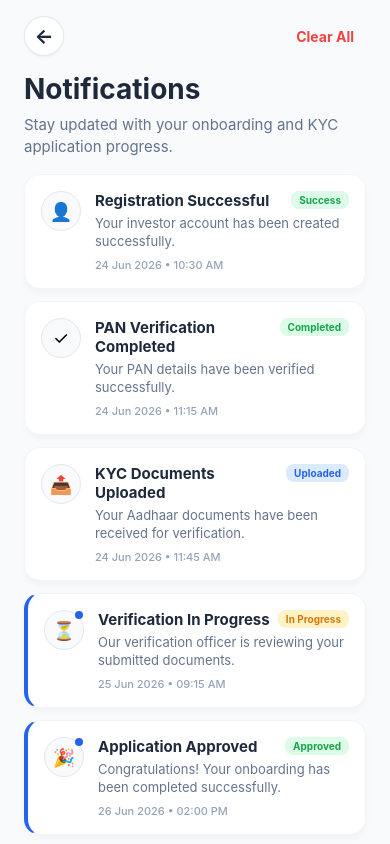
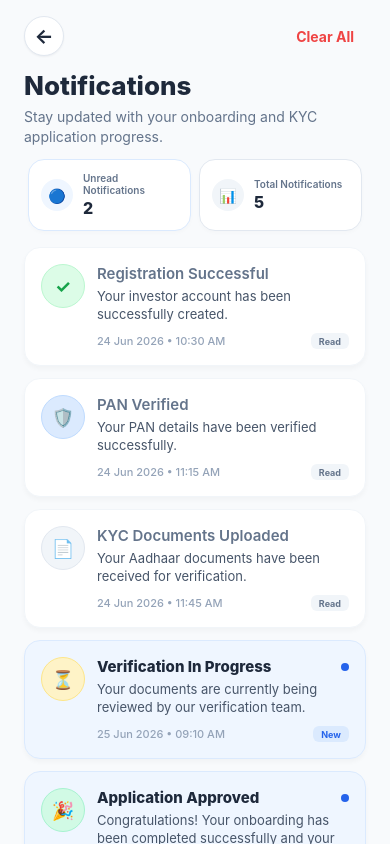
Before and after one commit to Mahesh1064156/mfinvestor_onboarding_kyc_mobile, a React Native app: screen /NotificationScreen in a window 390 px wide. Built offline with nearby package versions, Linux system fonts and the light colour scheme.

Commit message:
feat: implement premium notifications screen on mobile client

```diff
--- a/src/screens/Dashboard/NotificationScreen.tsx
+++ b/src/screens/Dashboard/NotificationScreen.tsx
@@ -11,9 +11,6 @@ import {
   Alert,
 } from 'react-native';
 
-// TODO: Configure React Navigation in the project. Once configured, you can type props with:
-// import { NativeStackScreenProps } from '@react-navigation/native-stack';
-// or use the useNavigation hook.
 interface NotificationScreenProps {
   navigation?: {
     navigate: (screenName: string, params?: any) => void;
@@ -27,8 +24,6 @@ interface NotificationItem {
   description: string;
   time: string;
   icon: string;
-  badge?: string;
-  badgeType?: 'success' | 'warning' | 'info';
   isRead: boolean;
 }
 
@@ -36,21 +31,17 @@ const INITIAL_NOTIFICATIONS: NotificationItem[] = [
   {
     id: '1',
     title: 'Registration Successful',
-    description: 'Your investor account has been created successfully.',
+    description: 'Your investor account has been successfully created.',
     time: '24 Jun 2026 • 10:30 AM',
-    icon: '👤',
-    badge: 'Success',
-    badgeType: 'success',
+    icon: 'CHECK_CIRCLE',
     isRead: true,
   },
   {
     id: '2',
-    title: 'PAN Verification Completed',
+    title: 'PAN Verified',
     description: 'Your PAN details have been verified successfully.',
     time: '24 Jun 2026 • 11:15 AM',
-    icon: '✓',
-    badge: 'Completed',
-    badgeType: 'success',
+    icon: 'SHIELD_CHECK',
     isRead: true,
   },
   {
@@ -58,29 +49,23 @@ const INITIAL_NOTIFICATIONS: NotificationItem[] = [
     title: 'KYC Documents Uploaded',
     description: 'Your Aadhaar documents have been received for verification.',
     time: '24 Jun 2026 • 11:45 AM',
-    icon: '📤',
-    badge: 'Uploaded',
-    badgeType: 'info',
+    icon: 'DOCUMENT',
     isRead: true,
   },
   {
     id: '4',
     title: 'Verification In Progress',
-    description: 'Our verification officer is reviewing your submitted documents.',
-    time: '25 Jun 2026 • 09:15 AM',
-    icon: '⏳',
-    badge: 'In Progress',
-    badgeType: 'warning',
+    description: 'Your documents are currently being reviewed by our verification team.',
+    time: '25 Jun 2026 • 09:10 AM',
+    icon: 'CLOCK',
     isRead: false,
   },
   {
     id: '5',
     title: 'Application Approved',
-    description: 'Congratulations! Your onboarding has been completed successfully.',
+    description: 'Congratulations! Your onboarding has been completed successfully and your investor account is now active.',
     time: '26 Jun 2026 • 02:00 PM',
-    icon: '🎉',
-    badge: 'Approved',
-    badgeType: 'success',
+    icon: 'SUCCESS_BADGE',
     isRead: false,
   },
 ];
@@ -90,7 +75,7 @@ const NotificationScreen: React.FC<NotificationScreenProps> = ({ navigation }) =
   const [refreshing, setRefreshing] = useState(false);
 
   const handleRefresh = () => {
-    // TODO: Integrate actual API call here to fetch client notifications.
+    // TODO: Connect to backend API to fetch real investor notifications in the future.
     // Example:
     // setRefreshing(true);
     // try {
@@ -102,12 +87,11 @@ const NotificationScreen: React.FC<NotificationScreenProps> = ({ navigation }) =
     //   setRefreshing(false);
     // }
 
-    // Simulate network pull-to-refresh
     setRefreshing(true);
     setTimeout(() => {
       setRefreshing(false);
       setNotifications(INITIAL_NOTIFICATIONS);
-    }, 1500);
+    }, 1200);
   };
 
   const handleClearAll = () => {
@@ -131,21 +115,53 @@ const NotificationScreen: React.FC<NotificationScreenProps> = ({ navigation }) =
     );
   };
 
-  const renderBadge = (badge: string, type?: 'success' | 'warning' | 'info') => {
-    let badgeStyle = styles.badgeInfo;
-    let badgeTextStyle = styles.badgeTextInfo;
+  const renderIcon = (icon: string) => {
+    switch (icon) {
+      case 'CHECK_CIRCLE':
+        return (
+          <View style={[styles.iconBg, { backgroundColor: '#DCFCE7', borderColor: '#BBF7D0' }]}>
+            <Text style={[styles.iconEmoji, { color: '#16A34A' }]}>✓</Text>
+          </View>
+        );
+      case 'SHIELD_CHECK':
+        return (
+          <View style={[styles.iconBg, { backgroundColor: '#DBEAFE', borderColor: '#BFDBFE' }]}>
+            <Text style={[styles.iconEmoji, { color: '#2563EB' }]}>🛡️</Text>
+          </View>
+        );
+      case 'DOCUMENT':
+        return (
+          <View style={[styles.iconBg, { backgroundColor: '#F1F5F9', borderColor: '#E2E8F0' }]}>
+            <Text style={[styles.iconEmoji, { color: '#475569' }]}>📄</Text>
+          </View>
+        );
+      case 'CLOCK':
+        return (
+          <View style={[styles.iconBg, { backgroundColor: '#FEF3C7', borderColor: '#FDE68A' }]}>
+            <Text style={[styles.iconEmoji, { color: '#D97706' }]}>⏳</Text>
+          </View>
+        );
+      case 'SUCCESS_BADGE':
+        return (
+          <View style={[styles.iconBg, { backgroundColor: '#D1FAE5', borderColor: '#A7F3D0' }]}>
+            <Text style={[styles.iconEmoji, { color: '#059669' }]}>🎉</Text>
+          </View>
+        );
+      default:
+        return (
+          <View style={[styles.iconBg, { backgroundColor: '#F8FAFC', borderColor: '#E2E8F0' }]}>
+            <Text style={styles.iconEmoji}>🔔</Text>
+          </View>
+        );
+    }
+  };
 
-    if (type === 'success') {
-      badgeStyle = styles.badgeSuccess;
-      badgeTextStyle = styles.badgeTextSuccess;
-    } else if (type === 'warning') {
-      badgeStyle = styles.badgeWarning;
-      badgeTextStyle = styles.badgeTextWarning;
-    }
-
+  const renderReadBadge = (isRead: boolean) => {
     return (
-      <View style={[styles.badge, badgeStyle]}>
-        <Text style={[styles.badgeText, badgeTextStyle]}>{badge}</Text>
+      <View style={[styles.readBadge, isRead ? styles.readBadgeRead : styles.readBadgeUnread]}>
+        <Text style={[styles.readBadgeText, isRead ? styles.readBadgeTextRead : styles.readBadgeTextUnread]}>
+          {isRead ? 'Read' : 'New'}
+        </Text>
       </View>
     );
   };
@@ -153,26 +169,32 @@ const NotificationScreen: React.FC<NotificationScreenProps> = ({ navigation }) =
   const renderItem = ({ item }: { item: NotificationItem }) => {
     return (
       <TouchableOpacity
-        style={[styles.notificationCard, !item.isRead && styles.unreadCard]}
+        style={[
+          styles.notificationCard,
+          !item.isRead && styles.unreadCard,
+        ]}
         onPress={() => handleToggleRead(item.id)}
-        activeOpacity={0.8}
+        activeOpacity={0.85}
         accessibilityRole="button"
       >
         <View style={styles.cardLayout}>
           {/* Status Icon */}
-          <View style={styles.iconContainer}>
-            <Text style={styles.statusIcon}>{item.icon}</Text>
-            {!item.isRead && <View style={styles.unreadIndicator} />}
-          </View>
+          {renderIcon(item.icon)}
 
           {/* Details */}
           <View style={styles.detailsContainer}>
             <View style={styles.cardHeaderRow}>
-              <Text style={styles.cardTitle}>{item.title}</Text>
-              {item.badge && renderBadge(item.badge, item.badgeType)}
+              <Text style={[styles.cardTitle, !item.isRead && styles.unreadTitleText]}>
+                {item.title}
+              </Text>
+              {!item.isRead && <View style={styles.blueDot} />}
             </View>
             <Text style={styles.cardDesc}>{item.description}</Text>
-            <Text style={styles.cardTime}>{item.time}</Text>
+
+            <View style={styles.cardFooterRow}>
+              <Text style={styles.cardTime}>{item.time}</Text>
+              {renderReadBadge(item.isRead)}
+            </View>
           </View>
         </View>
       </TouchableOpacity>
@@ -195,6 +217,9 @@ const NotificationScreen: React.FC<NotificationScreenProps> = ({ navigation }) =
       </View>
     );
   };
+
+  const unreadCount = notifications.filter((n) => !n.isRead).length;
+  const totalCount = notifications.length;
 
   return (
     <SafeAreaView style={styles.safeArea}>
@@ -220,6 +245,31 @@ const NotificationScreen: React.FC<NotificationScreenProps> = ({ navigation }) =
           Stay updated with your onboarding and KYC application progress.
         </Text>
       </View>
+
+      {/* Summary Card */}
+      {notifications.length > 0 && (
+        <View style={styles.summaryContainer}>
+          <View style={[styles.summaryCard, { borderColor: '#DBEAFE' }]}>
+            <View style={[styles.summaryIconBg, { backgroundColor: '#EFF6FF' }]}>
+              <Text style={{ fontSize: 14 }}>🔵</Text>
+            </View>
+            <View style={styles.summaryInfo}>
+              <Text style={styles.summaryLbl}>Unread Notifications</Text>
+              <Text style={styles.summaryVal}>{unreadCount}</Text>
+            </View>
+          </View>
+
+          <View style={[styles.summaryCard, { borderColor: '#E2E8F0' }]}>
+            <View style={[styles.summaryIconBg, { backgroundColor: '#F1F5F9' }]}>
+              <Text style={{ fontSize: 14 }}>📊</Text>
+            </View>
+            <View style={styles.summaryInfo}>
+              <Text style={styles.summaryLbl}>Total Notifications</Text>
+              <Text style={styles.summaryVal}>{totalCount}</Text>
+            </View>
+          </View>
+        </View>
+      )}
 
       {/* Notifications List / Empty State */}
       <FlatList
@@ -255,14 +305,13 @@ const styles = StyleSheet.create({
   header: {
     paddingHorizontal: 24,
     paddingTop: Platform.OS === 'android' ? 32 : 16,
-    paddingBottom: 16,
-    backgroundColor: '#F8FAFC',
+    paddingBottom: 12,
   },
   headerTopRow: {
     flexDirection: 'row',
     justifyContent: 'space-between',
     alignItems: 'center',
-    marginBottom: 16,
+    marginBottom: 14,
   },
   backButton: {
     width: 40,
@@ -273,7 +322,6 @@ const styles = StyleSheet.create({
     alignItems: 'center',
     borderWidth: 1,
     borderColor: '#E2E8F0',
-    // Soft shadow
     shadowColor: '#0F172A',
     shadowOffset: { width: 0, height: 1 },
     shadowOpacity: 0.05,
@@ -295,15 +343,58 @@ const styles = StyleSheet.create({
     color: '#EF4444',
   },
   title: {
-    fontSize: 28,
-    fontWeight: 'bold',
+    fontSize: 26,
+    fontWeight: '800',
     color: '#1E293B',
-    marginBottom: 8,
+    marginBottom: 6,
   },
   subtitle: {
-    fontSize: 15,
+    fontSize: 14,
     color: '#64748B',
-    lineHeight: 22,
+    lineHeight: 20,
+  },
+  summaryContainer: {
+    flexDirection: 'row',
+    justifyContent: 'space-between',
+    paddingHorizontal: 24,
+    marginBottom: 16,
+  },
+  summaryCard: {
+    flex: 1,
+    flexDirection: 'row',
+    alignItems: 'center',
+    backgroundColor: '#FFFFFF',
+    borderRadius: 16,
+    padding: 12,
+    borderWidth: 1,
+    marginHorizontal: 4,
+    shadowColor: '#0F172A',
+    shadowOffset: { width: 0, height: 2 },
+    shadowOpacity: 0.02,
+    shadowRadius: 4,
+    elevation: 1,
+  },
+  summaryIconBg: {
+    width: 32,
+    height: 32,
+    borderRadius: 16,
+    justifyContent: 'center',
+    alignItems: 'center',
+    marginRight: 10,
+  },
+  summaryInfo: {
+    flex: 1,
+  },
+  summaryLbl: {
+    fontSize: 10,
+    color: '#64748B',
+    fontWeight: '600',
+  },
+  summaryVal: {
+    fontSize: 16,
+    fontWeight: '800',
+    color: '#1E293B',
+    marginTop: 2,
   },
   listContent: {
     paddingHorizontal: 24,
@@ -320,44 +411,32 @@ const styles = StyleSheet.create({
     marginBottom: 12,
     borderWidth: 1,
     borderColor: '#F1F5F9',
-    // Soft shadow
     shadowColor: '#0F172A',
-    shadowOffset: { width: 0, height: 4 },
+    shadowOffset: { width: 0, height: 3 },
     shadowOpacity: 0.03,
-    shadowRadius: 6,
+    shadowRadius: 5,
     elevation: 2,
   },
   unreadCard: {
-    borderLeftWidth: 4,
-    borderLeftColor: '#2563EB',
+    backgroundColor: '#EFF6FF',
+    borderColor: '#DBEAFE',
   },
   cardLayout: {
     flexDirection: 'row',
     alignItems: 'flex-start',
   },
-  iconContainer: {
-    width: 40,
-    height: 40,
-    borderRadius: 20,
-    backgroundColor: '#F8FAFC',
+  iconBg: {
+    width: 44,
+    height: 44,
+    borderRadius: 22,
+    borderWidth: 1.5,
     justifyContent: 'center',
     alignItems: 'center',
-    borderWidth: 1,
-    borderColor: '#E2E8F0',
-    marginRight: 14,
-    position: 'relative',
+    marginRight: 12,
   },
-  statusIcon: {
+  iconEmoji: {
     fontSize: 18,
-  },
-  unreadIndicator: {
-    position: 'absolute',
-    top: 0,
-    right: 0,
-    width: 8,
-    height: 8,
-    borderRadius: 4,
-    backgroundColor: '#2563EB',
+    fontWeight: 'bold',
   },
   detailsContainer: {
     flex: 1,
@@ -365,52 +444,61 @@ const styles = StyleSheet.create({
   cardHeaderRow: {
     flexDirection: 'row',
     justifyContent: 'space-between',
-    alignItems: 'flex-start',
+    alignItems: 'center',
     marginBottom: 4,
   },
   cardTitle: {
     fontSize: 15,
-    fontWeight: '700',
+    fontWeight: '600',
+    color: '#64748B',
+    flex: 1,
+  },
+  unreadTitleText: {
     color: '#1E293B',
-    flex: 1,
-    marginRight: 8,
+    fontWeight: '800',
+  },
+  blueDot: {
+    width: 8,
+    height: 8,
+    borderRadius: 4,
+    backgroundColor: '#2563EB',
+    marginLeft: 8,
   },
   cardDesc: {
     fontSize: 13,
-    color: '#64748B',
+    color: '#475569',
     lineHeight: 18,
-    marginBottom: 8,
+    marginBottom: 10,
+  },
+  cardFooterRow: {
+    flexDirection: 'row',
+    justifyContent: 'space-between',
+    alignItems: 'center',
   },
   cardTime: {
     fontSize: 11,
     color: '#94A3B8',
     fontWeight: '500',
   },
-  badge: {
+  readBadge: {
     paddingHorizontal: 8,
-    paddingVertical: 3,
-    borderRadius: 8,
+    paddingVertical: 2.5,
+    borderRadius: 6,
   },
-  badgeText: {
-    fontSize: 10,
+  readBadgeRead: {
+    backgroundColor: '#F1F5F9',
+  },
+  readBadgeUnread: {
+    backgroundColor: '#DBEAFE',
+  },
+  readBadgeText: {
+    fontSize: 9,
     fontWeight: '700',
   },
-  badgeSuccess: {
-    backgroundColor: '#DCFCE7',
+  readBadgeTextRead: {
+    color: '#64748B',
   },
-  badgeTextSuccess: {
-    color: '#16A34A',
-  },
-  badgeWarning: {
-    backgroundColor: '#FEF3C7',
-  },
-  badgeTextWarning: {
-    color: '#D97706',
-  },
-  badgeInfo: {
-    backgroundColor: '#DBEAFE',
-  },
-  badgeTextInfo: {
+  readBadgeTextUnread: {
     color: '#2563EB',
   },
   emptyContainer: {
```
